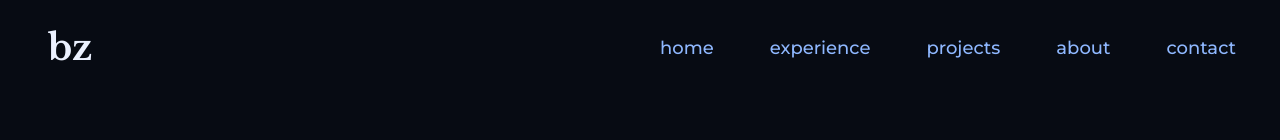
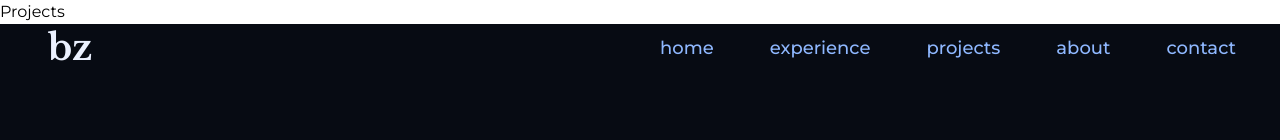
Before and after one commit to billie-zhang/portfolio-page, a React (Create React App) app: page /projects in a window 1280 px wide. Shown: the top 140 px of the page. Built offline with nearby package versions, Linux system fonts and the light colour scheme; a web font is replaced by a local one.

Commit message:
create new projects page and add to navbar

```diff
--- a/src/components/AnimRoutes.js
+++ b/src/components/AnimRoutes.js
@@ -4,10 +4,12 @@
 import FindEase from '../pages/FindEase.jsx';
 import { Routes, Route } from 'react-router-dom';
 import NoPage from '../pages/NoPage.jsx';
+import Projects from '../pages/Projects.jsx';
 
 const AnimRoutes = () => {
     return <Routes>
         <Route path='/' element={<Home />} />
+        <Route path='/projects' element={<Projects />} />
         <Route path='/about' element={<AboutMe />} />
         <Route path='/findease' element={<FindEase />} />
         <Route path='*' element={<NoPage />} />
--- /dev/null
+++ b/src/pages/Projects.jsx
@@ -0,0 +1,7 @@
+import React from "react";
+
+const Projects = () => {
+  return <div>Projects</div>;
+};
+
+export default Projects;
```
Also changed, not shown: src/home/ProjectsPreview.jsx (renamed from src/home/Projects.jsx).
